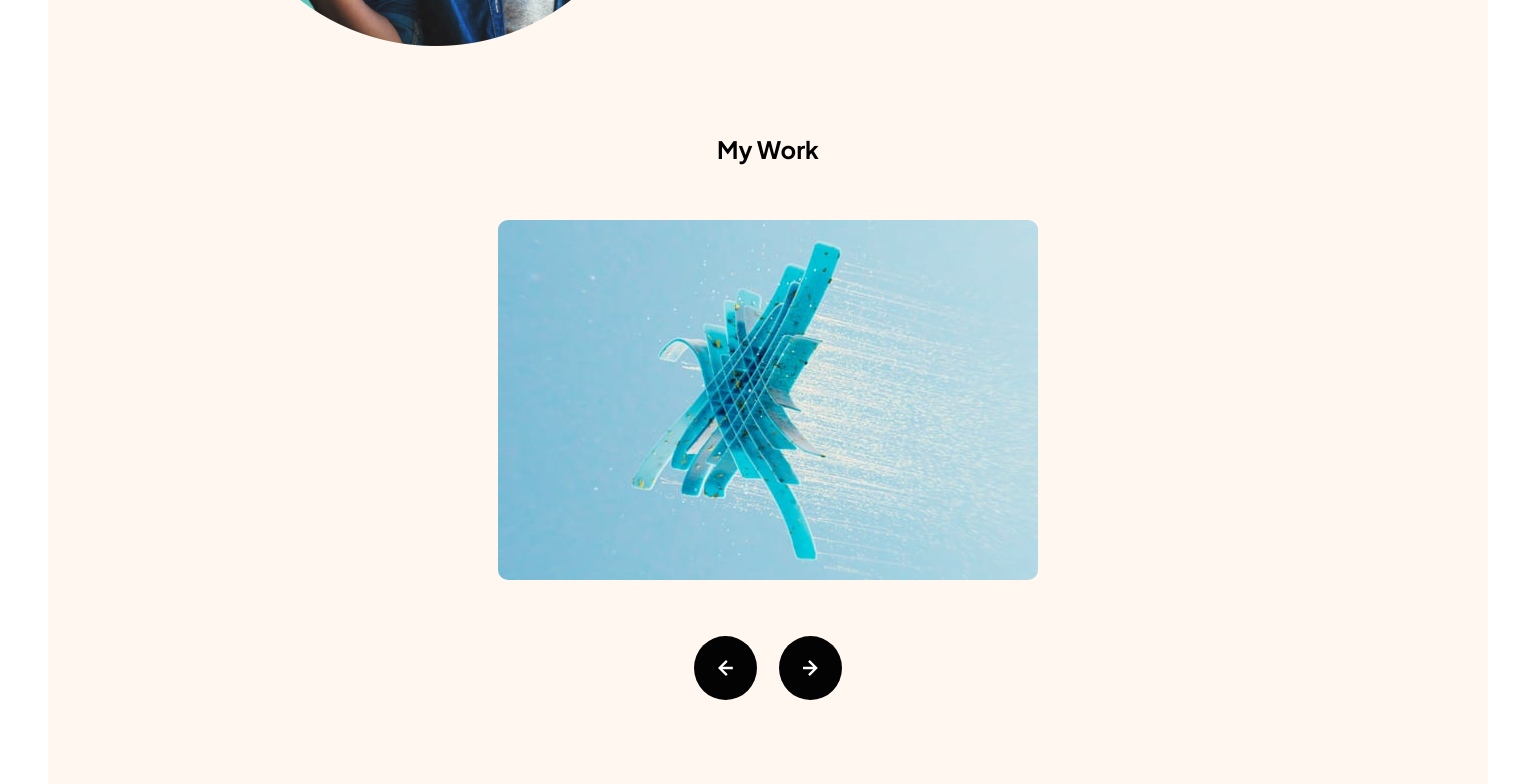
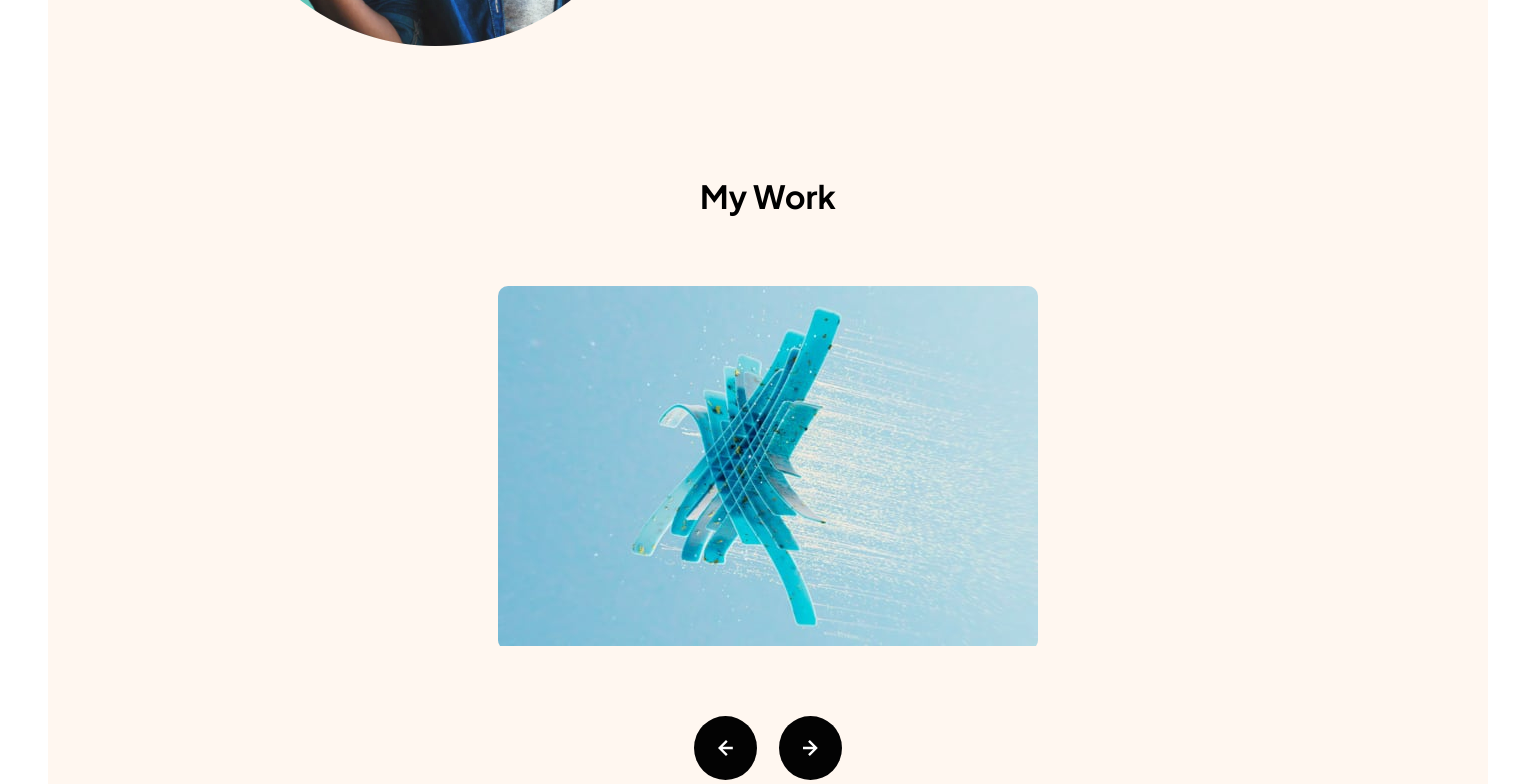
Before and after one commit to anetakasprzak/FM-single-page-design-portfolio-react, a React (Vite) app: page / in a window 1536 px wide. Shown: the part 1300-2084 px from the top of the page. Built offline with nearby package versions, Linux system fonts and the light colour scheme.

Commit message:
change slider sizes for desktop and tablet

```diff
--- a/src/index.css
+++ b/src/index.css
@@ -188,7 +188,7 @@ body {
   display: flex;
   flex-direction: column;
   align-items: center;
-  margin: 8.8rem 0;
+  margin: 7rem 0;
 }
 
 .slider__heading {
@@ -199,22 +199,17 @@ body {
 
 /* SLIDER */
 .slider {
-  width: 54rem;
-  height: 36rem;
+  width: 36rem;
+  height: 25rem;
   margin: 0 auto;
   position: relative;
-  margin: 5.6rem 0;
+  margin: 4.7rem 0;
   overflow: hidden;
 }
 
 .slide {
   position: absolute;
   top: 0;
-
-  display: flex;
-  align-items: center;
-  justify-content: center;
-  gap: 3rem;
   transition: transform 1s;
   border-radius: 1rem;
   overflow: hidden;
@@ -449,18 +444,17 @@ body {
   }
 
   /* SLIDER */
-
   .slider {
-    padding: 12rem 0;
-    gap: 5.6rem;
+    width: 44rem;
+    height: 30rem;
+    margin: 0 auto;
+    position: relative;
+    margin: 4.7rem 0;
+    overflow: hidden;
   }
 
   .slider__heading {
     font-size: 3.2rem;
-  }
-
-  .slider__img {
-    width: 54rem;
   }
 
   /* CTA */
@@ -571,7 +565,7 @@ body {
   .amy__about {
     gap: 12.5rem;
 
-    padding: 13.6rem 16.5rem 0 16.5rem;
+    padding: 13.6rem 16.5rem 6rem 16.5rem;
   }
 
   .amy__img {
@@ -595,47 +589,14 @@ body {
   }
 
   /* SLIDER */
-
-  .slider_wrapper {
-    display: flex;
-    flex-direction: column;
-    align-items: center;
-    margin: 8.8rem 0;
+  .slider {
+    width: 54rem;
+    height: 36rem;
+    margin: 7rem 0;
   }
 
   .slider__heading {
-    font-size: 2.4rem;
-    font-weight: 700;
-    line-height: normal;
-  }
-
-  .slider {
-    width: 54rem;
-    height: 36rem;
-    margin: 0 auto;
-    position: relative;
-    margin: 5.6rem 0;
-    overflow: hidden;
-  }
-
-  .slide {
-    position: absolute;
-    top: 0;
-
-    display: flex;
-    align-items: center;
-    justify-content: center;
-    gap: 3rem;
-
-    transition: transform 1s;
-    border-radius: 1rem;
-    overflow: hidden;
-  }
-
-  .slide > img {
-    width: 100%;
-    height: 100%;
-    object-fit: cover;
+    font-size: 3.2rem;
   }
 
   /* CTA */
```
